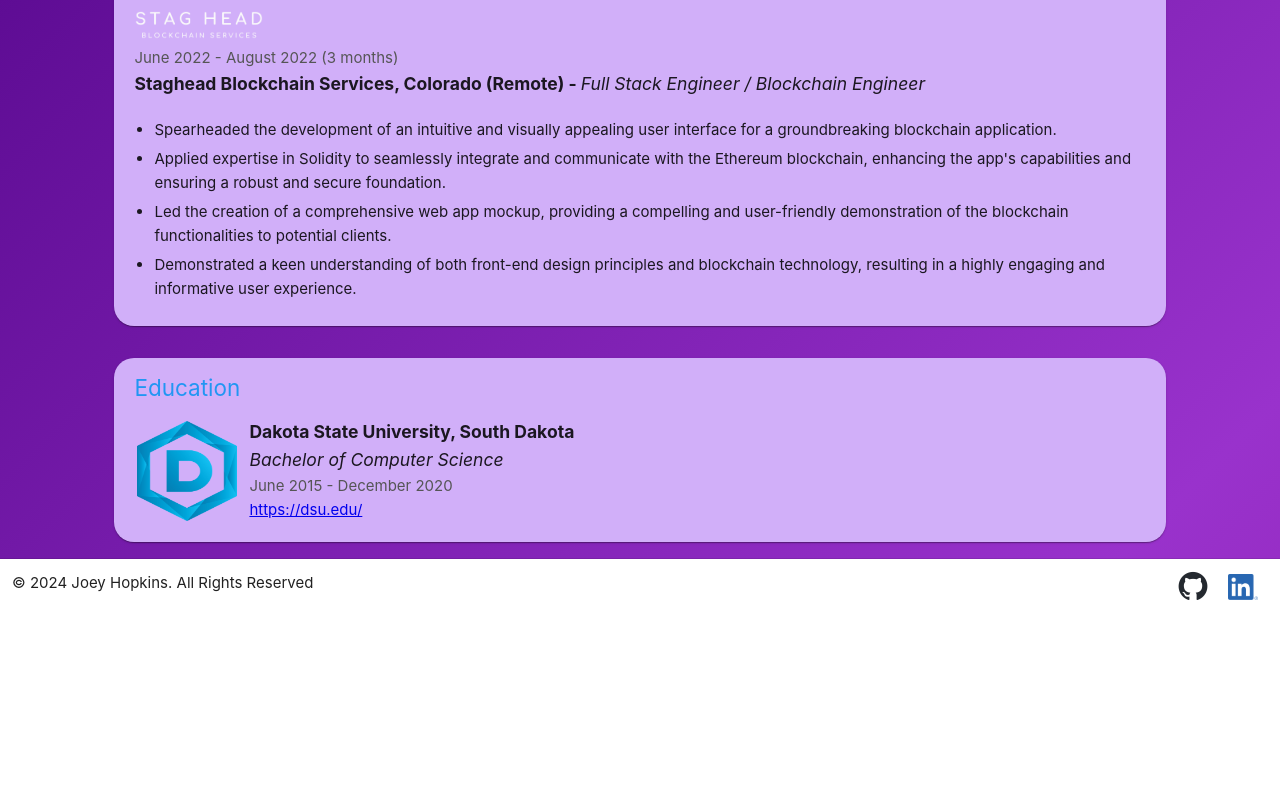
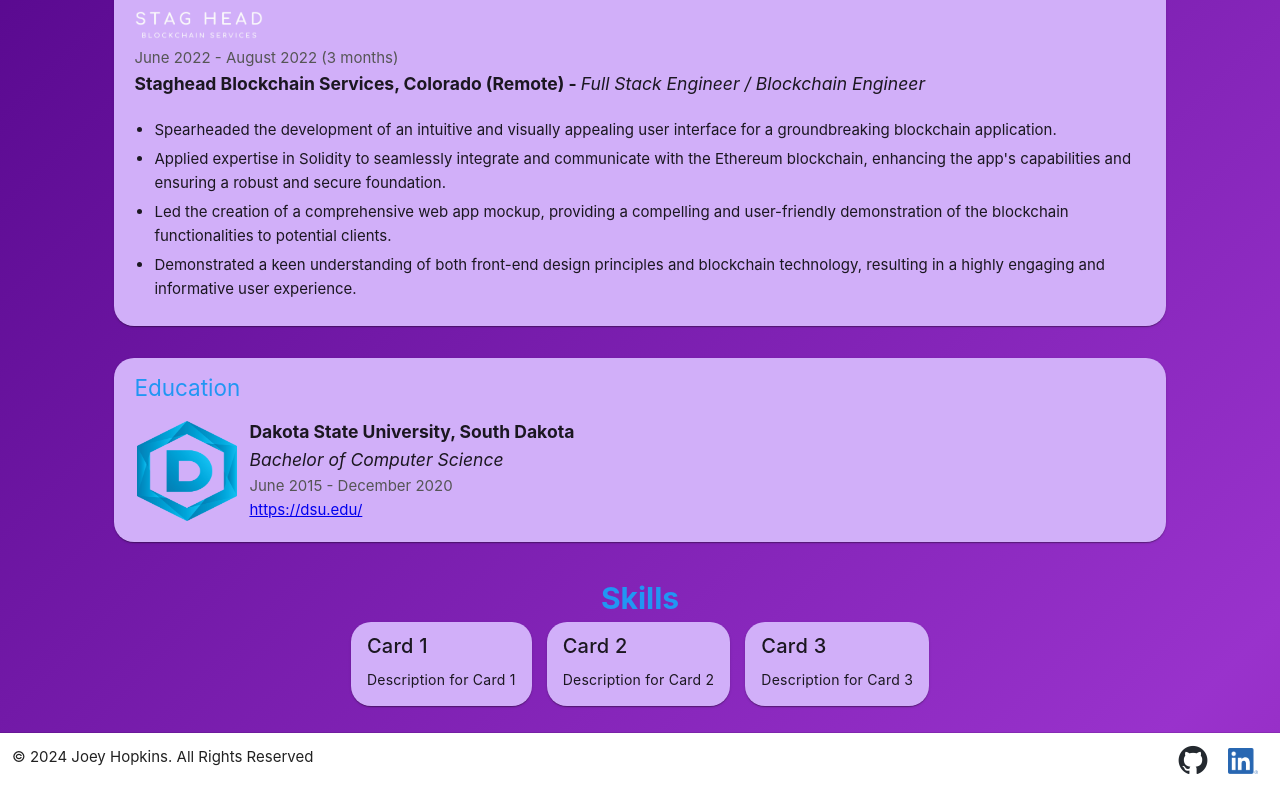
Before and after one commit to JoeyHopkins/MySite, a Vue app in the folder frontend/: page /about in a window 1280 px wide. Shown: the part 953-1747 px from the top of the page. Before the commit the page ends 1573 px from the top, so only its background shows below. Built offline with nearby package versions, Linux system fonts and the light colour scheme.

Commit message:
Setup basis for skill cards on about page

```diff
--- a/frontend/src/views/About.vue
+++ b/frontend/src/views/About.vue
@@ -117,6 +117,19 @@
       </v-row>
     </v-card>
   </v-container>
+  <v-container>
+    <h1 class="center-text text-blue">
+      <b>
+        Skills
+      </b>
+    </h1>
+    <div class="card-container">
+      <v-card v-for="(item, index) in items" :key="index" class="skill-card">
+        <v-card-title>{{ item.skill }}</v-card-title>
+        <v-card-text>{{ item.length }}</v-card-text>
+      </v-card>
+    </div>
+  </v-container>
 </template>
 <script>
 export default {
@@ -124,6 +137,11 @@ export default {
     return {
       pdfPath: 'http://localhost:5173/' + 'src/assets/downloads/Resume.pdf',
       macTechStartDate: '2022-01-01',
+      items: [
+        { skill: 'Card 1', length: 'Description for Card 1' },
+        { skill: 'Card 2', length: 'Description for Card 2' },
+        { skill: 'Card 3', length: 'Description for Card 3' }
+      ]
     };
   },
   methods: {
@@ -175,4 +193,21 @@ export default {
 .lighten-text {
   color: #555;
 }
+
+.card-container {
+  display: flex;
+  flex-direction: row;
+  margin-bottom: 10px;
+  flex-wrap: wrap;
+  gap: 1em;
+  justify-content: center;
+
+}
+
+.skill-card {
+  background-color: #D1AFF9 !important;
+  border-radius: 20px;
+}
+
+
 </style>
```
